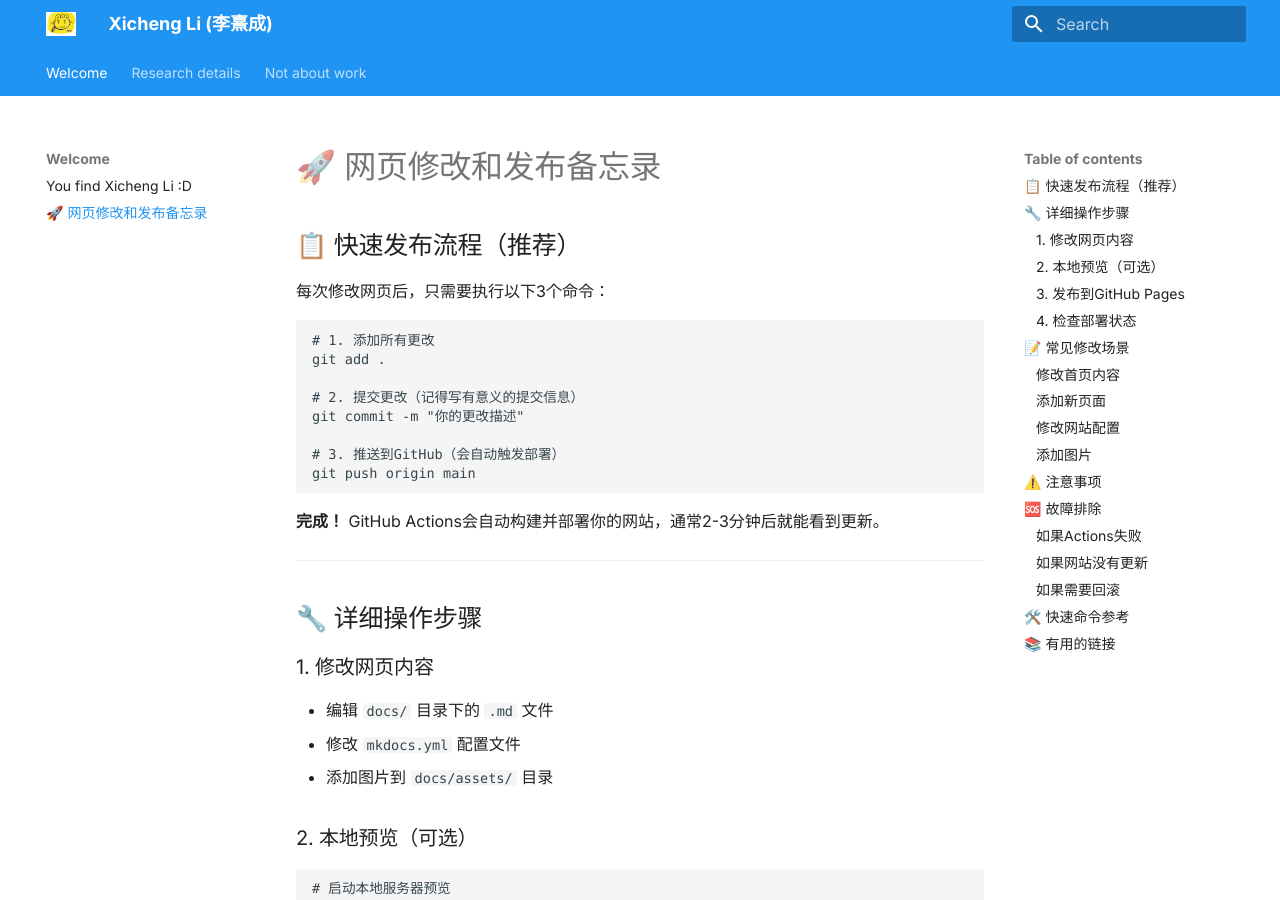
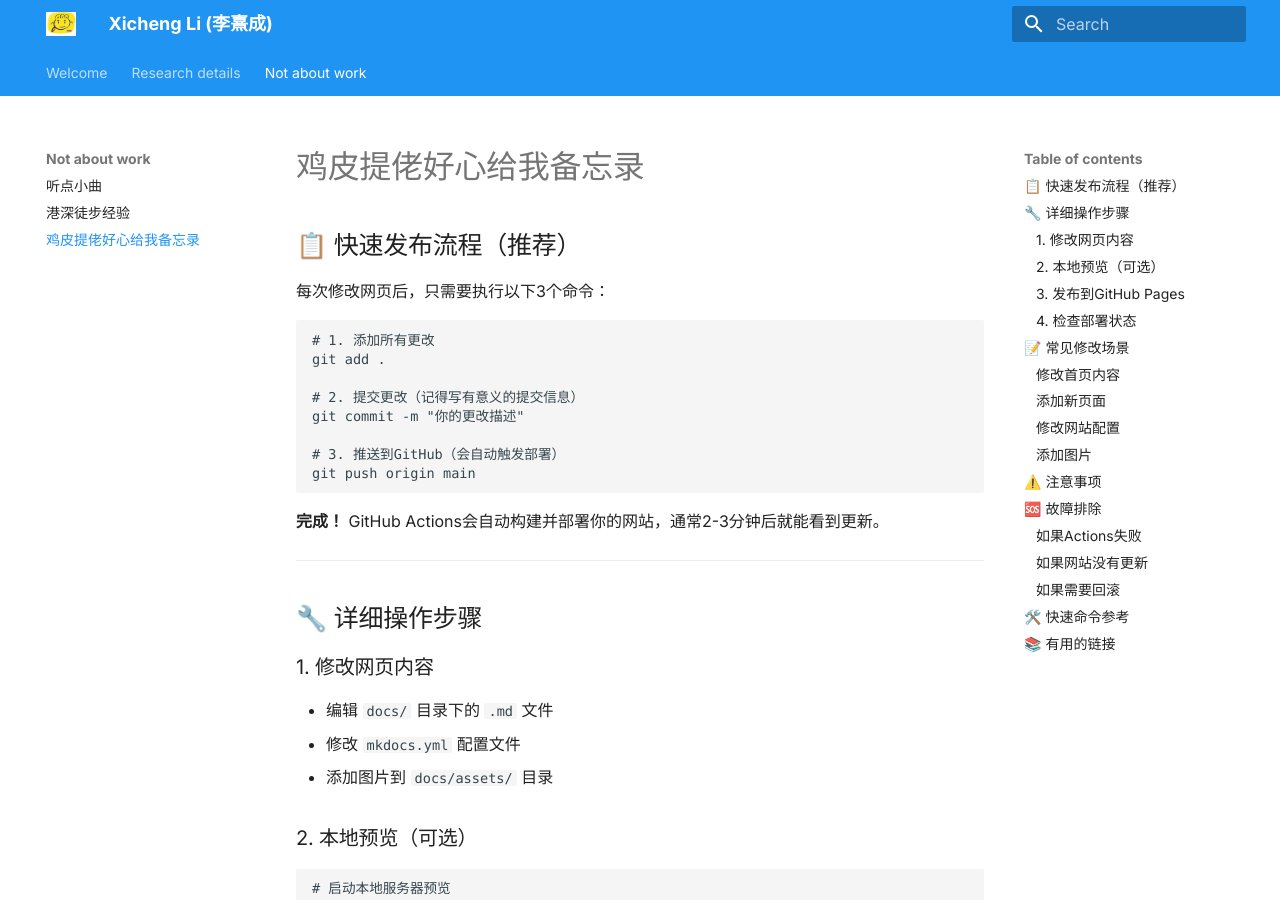
Before and after one commit to LiXicheng01/Xicheng-Li, an MkDocs documentation site: the page built from docs/deployment-guide.md, in a window 1280 px wide and 900 px high. Built offline with MkDocs 1.6.1 and Material for MkDocs 9.7.7, drawn with Linux system fonts in a browser that asks for light colours; some web fonts are replaced.

Commit message:
将部署备忘录移动到Not about work部分

```diff
--- a/docs/deployment-guide.md
+++ b/docs/deployment-guide.md
@@ -1,4 +1,4 @@
-# 🚀 网页修改和发布备忘录
+# 鸡皮提佬好心给我备忘录
 
 ## 📋 快速发布流程（推荐）
 
--- a/mkdocs.yml
+++ b/mkdocs.yml
@@ -17,15 +17,14 @@ theme:
   #   - navigation.tabs.sticky  # （可选）让 tab 在滚动时仍固定在顶部
 
 nav:
-  - Welcome:
-    - index.md
-    - deployment-guide.md
+  - Welcome: index.md
   - Research details:
     - research/HCHOT.md
     - research/GEMSdiurnal.md
   - Not about work:
     - life/music.md
     - life/outdoor.md
+    - deployment-guide.md
 
 plugins:
   - search
```
